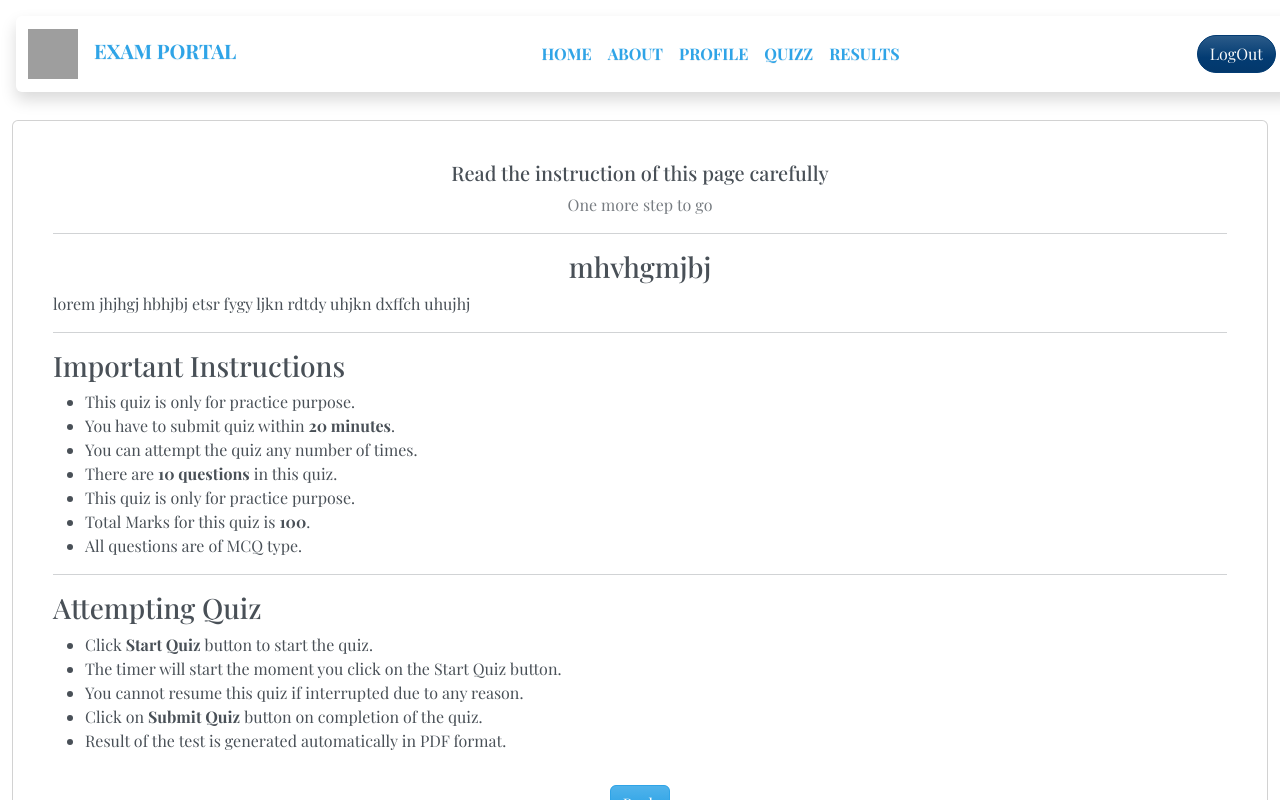
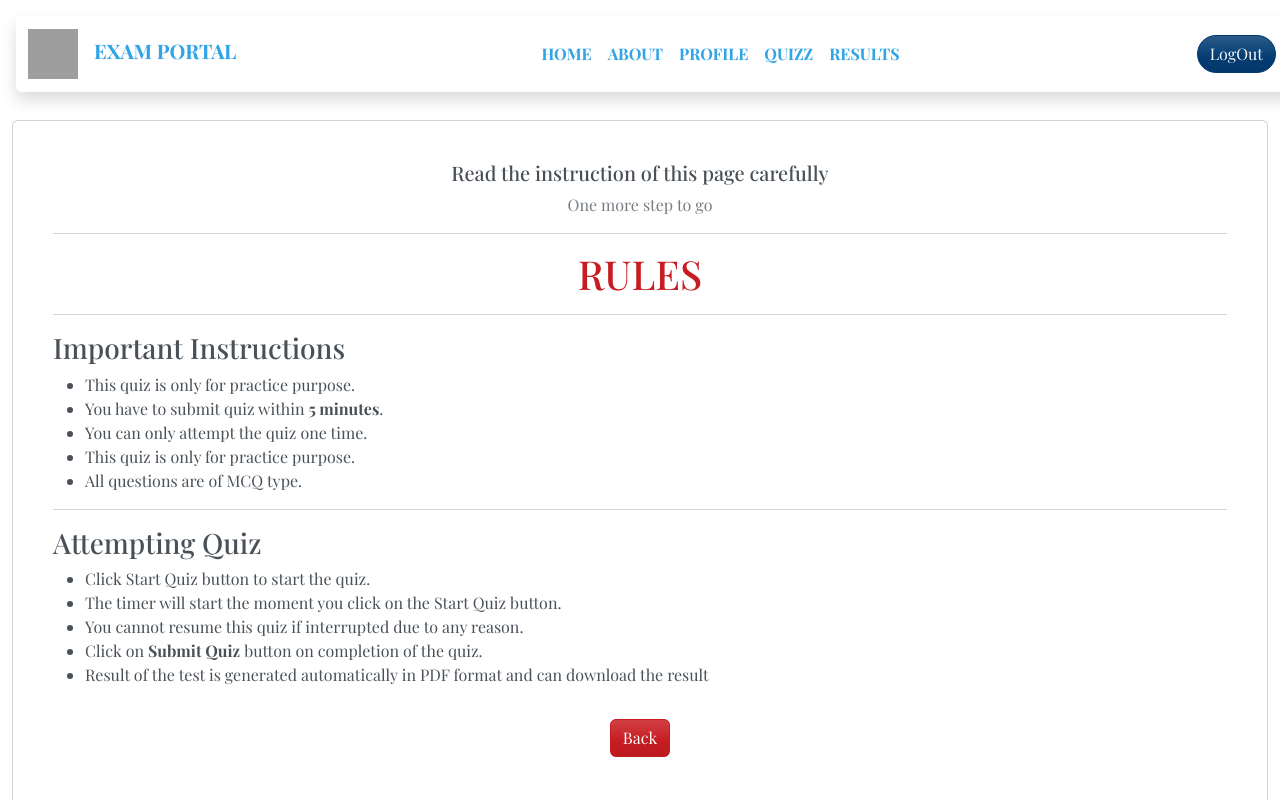
Before and after one commit to SNEHA-MKK/Exam-Portal-Front, a React (Vite) app: page /quizManual in a window 1280 px wide. Shown: the top 800 px of the page. Built offline with nearby package versions, Linux system fonts and the light colour scheme; grey boxes are pictures that could not be loaded; a web font is replaced by a local one.

Commit message:
result download details updated-frontend

```diff
--- a/src/pages/users/UserLevelQuizzes.jsx
+++ b/src/pages/users/UserLevelQuizzes.jsx
@@ -186,6 +186,7 @@ import jsPDF from 'jspdf';
 function UserLevelQuizzes() {
     const [rank, setRank] = useState(null);
     const { id } = useParams();
+    const [user,setUser] = useState({})
 
     const fetchUserRanks = async (id) => {
         const token = sessionStorage.getItem('token');
@@ -207,8 +208,12 @@ function UserLevelQuizzes() {
 
     console.log(rank);
 
+
+     console.log(user);
+
     useEffect(() => {
         fetchUserRanks(id);
+        setUser(JSON.parse(sessionStorage.getItem('existingUser')))
     }, [id]);
 
     const downloadPDF = () => {
@@ -216,13 +221,19 @@ function UserLevelQuizzes() {
         doc.setFontSize(20);
         doc.text("Quiz Results", 20, 20);
         doc.setFontSize(12);
-        doc.text(`Category: ${rank.category}`, 20, 40);
-        doc.text(`Quiz: ${rank.quizId}`, 20, 50);
-        doc.text(`Score: ${rank.score}`, 20, 60);
-        doc.text(`Out Of: ${rank.total}`, 20, 70);
+        doc.text(`Name: ${user.username
+        }`, 20, 40);
+        doc.text(`MailId: ${user.mailId
+        }`, 20, 50);
+        doc.text(`qualification: ${user.qualification
+        }`, 20, 60);
+        doc.text(`Category: ${rank.category}`, 20, 70);
+        doc.text(`Quiz: ${rank.quizId}`, 20, 80);
+        doc.text(`Score: ${rank.score}`, 20, 90);
+        doc.text(`Out Of: ${rank.total}`, 20, 100);
 
         if (rank.score < rank.total - 2) {
-            doc.text(`Better luck next time!`, 20, 90);
+            doc.text(`Better luck next time!`, 20, 110);
         }
 
         doc.save("quiz_results.pdf");
@@ -271,7 +282,7 @@ function UserLevelQuizzes() {
                                     <Card.Title>Quiz: <span className='text-danger'>{rank.quizId}</span></Card.Title>
                                     <Card.Title>Score: <span className='text-danger'>{rank.score}</span></Card.Title>
                                     <Card.Title>Out Of: <span className='text-danger'>{rank.total}</span></Card.Title>
-                                    {rank.score < rank.total-2 && (
+                                    {rank.score < rank.total - 2 && (
                                         <Card.Title className="mt-3 text-success">Better luck next time!</Card.Title>
                                     )}
 
--- a/src/pages/users/UserQuizManualPage.jsx
+++ b/src/pages/users/UserQuizManualPage.jsx
@@ -23,32 +23,32 @@ function UserQuizManualPage() {
                 </Card.Text>
                 <hr />
                 <Card.Title as="h3" className="text-center">
-                  mhvhgmjbj
+                  <h1 className='text-danger'>RULES</h1>
                 </Card.Title>
-                <Card.Text>lorem jhjhgj hbhjbj etsr fygy ljkn rdtdy uhjkn dxffch uhujhj</Card.Text>
+                {/* <Card.Text>lorem jhjhgj hbhjbj etsr fygy ljkn rdtdy uhjkn dxffch uhujhj</Card.Text> */}
                 <hr />
                 <Card.Title as="h3">Important Instructions</Card.Title>
                 <ul>
                   <li>This quiz is only for practice purpose.</li>
                   <li>
-                    You have to submit quiz within <strong>20 minutes</strong>.
+                    You have to submit quiz within <strong>5 minutes</strong>.
                   </li>
-                  <li>You can attempt the quiz any number of times.</li>
-                  <li>
+                  <li>You can only attempt the quiz one time.</li>
+                  {/* <li>
                     There are <strong>10 questions</strong>{" "}
                     in this quiz.
-                  </li>
+                  </li> */}
                   <li>This quiz is only for practice purpose.</li>
-                  <li>
+                  {/* <li>
                     Total Marks for this quiz is <strong>100</strong>.
-                  </li>
+                  </li> */}
                   <li>All questions are of MCQ type.</li>
                 </ul>
                 <hr />
                 <Card.Title as="h3">Attempting Quiz</Card.Title>
                 <ul>
                   <li>
-                    Click <strong>Start Quiz</strong> button to start the quiz.
+                    Click Start Quiz button to start the quiz.
                   </li>
                   <li>
                     The timer will start the moment you click on the Start Quiz
@@ -62,7 +62,7 @@ function UserQuizManualPage() {
                     the quiz.
                   </li>
                   <li>
-                    Result of the test is generated automatically in PDF format.
+                    Result of the test is generated automatically in PDF format and can download the result
                   </li>
                 </ul>
                 <div className="text-center">
@@ -70,7 +70,7 @@ function UserQuizManualPage() {
                     <Button
                       className="my-3"
 
-                      variant="primary"
+                      variant="danger"
                     >
                     Back
                     </Button>
```
